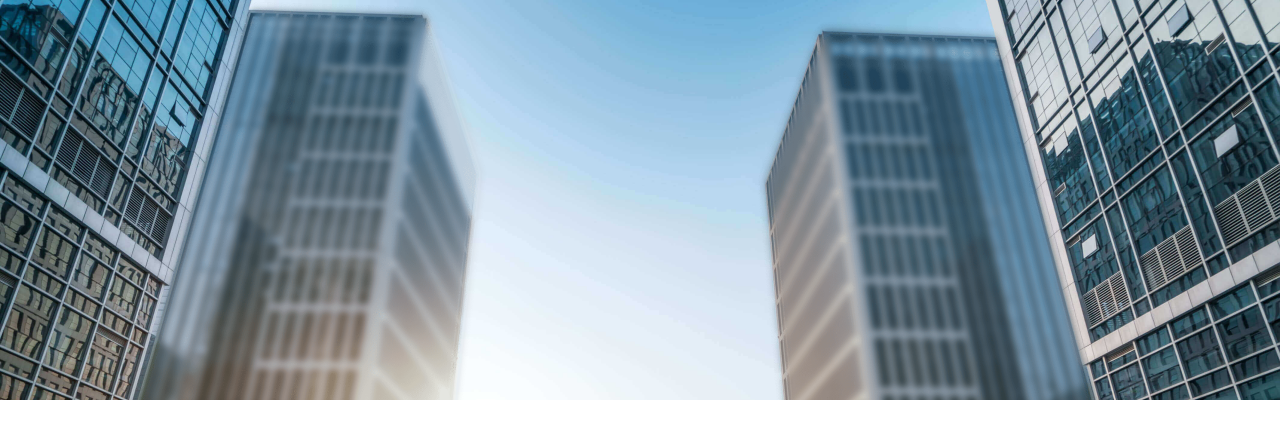
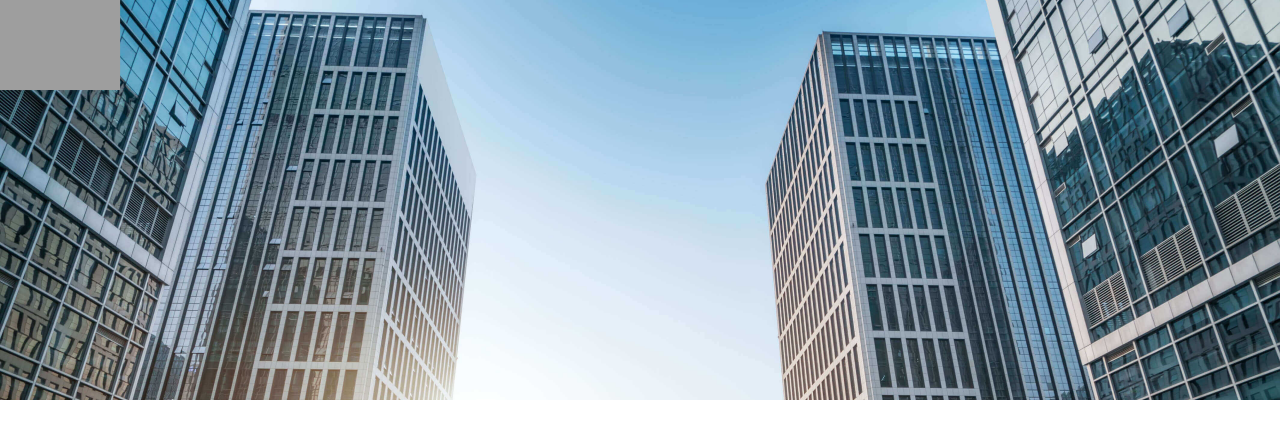
Before and after one commit to toanlehcm/learning_fabricjs, a website: page index.html in a window 1280 px wide. Drawn offline with Linux system fonts and the light colour scheme.

```diff
--- a/index.html
+++ b/index.html
@@ -7,6 +7,7 @@
   <link rel="stylesheet" href="css/main.css" type="text/css">
 
   <script src="src/package/jquery-3.4.1.min.js" type="text/javascript"></script>
+  <script src="src/package/stackblur.min.js" type="text/javascript"></script>
 </head>
 
 <body>
--- a/js/main.js
+++ b/js/main.js
@@ -1,8 +1,18 @@
 var cvDistortionHardware, ctxDistortionHardware;
-var cvOffscreenHardwareLayerMain, ctxOffscreenHardwareLayerMain;
-var cvOffscreenHardwareLayer1, ctxOffscreenHardwareLayer1;
-var cvOffscreenHardwareLayer2, ctxOffscreenHardwareLayer2;
-var cvOffscreenHardwareLayer3, ctxOffscreenHardwareLayer3;
+
+var cvOffscreenHardwareLayers = {
+  main: null,
+  one: null,
+  two: null,
+  three: null
+};
+
+var ctxOffscreenHardwareLayers = {
+  main: null,
+  one: null,
+  two: null,
+  three: null
+};
 
 var scaleImage = { width: 0, height: 0 }, scale;
 
@@ -10,15 +20,16 @@
 bgImage.src = CONST.BG_OUTDOOR;
 
 // Background layer.
-var imgBgLayer = {
-  layer1: new Image(),
-  layer2: new Image(),
-  layer3: new Image(),
+var imgBgLayers = {
+  main: new Image(),
+  one: new Image(),
+  two: new Image(),
+  three: new Image(),
 };
 
-imgBgLayer.layer1.src = CONST.BG_LAYER.layer1;
-imgBgLayer.layer2.src = CONST.BG_LAYER.layer2;
-imgBgLayer.layer3.src = CONST.BG_LAYER.layer3;
+for (let [key, value] of Object.entries(imgBgLayers)) {
+  imgBgLayers[key].src = CONST.BG_LAYER[key];
+}
 
 function initCanvas() {
   cvDistortionHardware.style.width = CONST.CANVAS_STYLE_WIDTH + "px";
@@ -27,33 +38,13 @@
   cvDistortionHardware.width = CONST.CANVAS_WIDTH;
   cvDistortionHardware.height = CONST.CANVAS_HEIGHT;
 
-  // Canvas offscreen main.
-  cvOffscreenHardwareLayerMain.style.width = CONST.CANVAS_STYLE_WIDTH + "px";
-  cvOffscreenHardwareLayerMain.style.height = CONST.CANVAS_STYLE_HEIGHT + "px";
+  for (let [key, value] of Object.entries(cvOffscreenHardwareLayers)) {
+    cvOffscreenHardwareLayers[key].style.width = CONST.CANVAS_STYLE_WIDTH + "px";
+    cvOffscreenHardwareLayers[key].style.height = CONST.CANVAS_STYLE_HEIGHT + "px";
 
-  cvOffscreenHardwareLayerMain.width = CONST.CANVAS_WIDTH;
-  cvOffscreenHardwareLayerMain.height = CONST.CANVAS_HEIGHT;
-
-  // Canvas offscreen layer 1.
-  cvOffscreenHardwareLayer1.style.width = CONST.CANVAS_STYLE_WIDTH + "px";
-  cvOffscreenHardwareLayer1.style.height = CONST.CANVAS_STYLE_HEIGHT + "px";
-
-  cvOffscreenHardwareLayer1.width = CONST.CANVAS_WIDTH;
-  cvOffscreenHardwareLayer1.height = CONST.CANVAS_HEIGHT;
-
-  // Canvas offscreen layer 2.
-  cvOffscreenHardwareLayer2.style.width = CONST.CANVAS_STYLE_WIDTH + "px";
-  cvOffscreenHardwareLayer2.style.height = CONST.CANVAS_STYLE_HEIGHT + "px";
-
-  cvOffscreenHardwareLayer2.width = CONST.CANVAS_WIDTH;
-  cvOffscreenHardwareLayer2.height = CONST.CANVAS_HEIGHT;
-
-  // Canvas offscreen layer 3.
-  cvOffscreenHardwareLayer3.style.width = CONST.CANVAS_STYLE_WIDTH + "px";
-  cvOffscreenHardwareLayer3.style.height = CONST.CANVAS_STYLE_HEIGHT + "px";
-
-  cvOffscreenHardwareLayer3.width = CONST.CANVAS_WIDTH;
-  cvOffscreenHardwareLayer3.height = CONST.CANVAS_HEIGHT;
+    cvOffscreenHardwareLayers[key].width = CONST.CANVAS_WIDTH;
+    cvOffscreenHardwareLayers[key].height = CONST.CANVAS_HEIGHT;
+  }
 }
 
 function initImageObj() {
@@ -64,84 +55,63 @@
     Math.min(scaleImage.width, scaleImage.height) :
     Math.max(scaleImage.width, scaleImage.height);
 
-  ctxOffscreenHardwareLayerMain.drawImage(
-    bgImage,
-    0, 0,
-    bgImage.width * scale, bgImage.height * scale
-  );
+  for (let [key, value] of Object.entries(ctxOffscreenHardwareLayers)) {
+    ctxOffscreenHardwareLayers[key].drawImage(
+      imgBgLayers[key],
+      0, 0,
+      imgBgLayers[key].width * scale, imgBgLayers[key].height * scale
+    );
 
-  // Canvas offscreen layer 1.
-  ctxOffscreenHardwareLayer1.drawImage(
-    imgBgLayer.layer1,
-    0, 0,
-    imgBgLayer.layer1.width * scale, imgBgLayer.layer1.height * scale
-  );
-
-  // Canvas offscreen layer 2.
-  ctxOffscreenHardwareLayer2.drawImage(
-    imgBgLayer.layer2,
-    0, 0,
-    imgBgLayer.layer2.width * scale, imgBgLayer.layer2.height * scale
-  );
-
-  // Canvas offscreen layer 3.
-  ctxOffscreenHardwareLayer3.drawImage(
-    imgBgLayer.layer3,
-    0, 0,
-    imgBgLayer.layer3.width * scale, imgBgLayer.layer3.height * scale
-  );
+    // StackBlur.canvasRGB(cvOffscreenHardwareLayers.one, 0, 0, cvOffscreenHardwareLayers.one.width, cvOffscreenHardwareLayers.one.height, 6);
+  }
 }
 
 function updateDistortionInHardware() {
 
   // Layer 1.
-  ctxOffscreenHardwareLayerMain.drawImage(
-    cvOffscreenHardwareLayer1,
+  ctxOffscreenHardwareLayers.main.drawImage(
+    cvOffscreenHardwareLayers.one,
     0, 0,
-    cvOffscreenHardwareLayer1.width, cvOffscreenHardwareLayer1.height
+    cvOffscreenHardwareLayers.one.width, cvOffscreenHardwareLayers.one.height
   );
 
   // Layer 2.
-  ctxOffscreenHardwareLayerMain.drawImage(
-    cvOffscreenHardwareLayer2,
+  ctxOffscreenHardwareLayers.main.drawImage(
+    cvOffscreenHardwareLayers.two,
     0, 0,
-    cvOffscreenHardwareLayer2.width, cvOffscreenHardwareLayer2.height
+    cvOffscreenHardwareLayers.two.width, cvOffscreenHardwareLayers.two.height
   );
 
   // Layer 3.
-  ctxOffscreenHardwareLayerMain.drawImage(
-    cvOffscreenHardwareLayer3,
+  ctxOffscreenHardwareLayers.main.drawImage(
+    cvOffscreenHardwareLayers.three,
     0, 0,
-    cvOffscreenHardwareLayer3.width, cvOffscreenHardwareLayer3.height
+    cvOffscreenHardwareLayers.three.width, cvOffscreenHardwareLayers.three.height
   );
 
   // Canvas distortion hardware.
   ctxDistortionHardware.drawImage(
-    cvOffscreenHardwareLayerMain,
+    cvOffscreenHardwareLayers.main,
     0, 0,
-    cvOffscreenHardwareLayerMain.width, cvOffscreenHardwareLayerMain.height
+    cvOffscreenHardwareLayers.main.width, cvOffscreenHardwareLayers.main.height
   );
+
+  // ctxDistortionHardware.filter = 'blur(10px)';
+  // $(cvDistortionHardware).css("filter", "blur(" + 6 + "px)");
+  // cvDistortionHardware.style.webkitFilter = "blur(13px)";
 }
 
 window.onload = function init() {
   cvDistortionHardware = document.getElementById("distortion_hardware");
   ctxDistortionHardware = cvDistortionHardware.getContext("2d");
 
-  // Canvas offscreen main.
-  cvOffscreenHardwareLayerMain = document.createElement("canvas");
-  ctxOffscreenHardwareLayerMain = cvOffscreenHardwareLayerMain.getContext("2d");
+  for (let [key, value] of Object.entries(cvOffscreenHardwareLayers)) {
+    cvOffscreenHardwareLayers[key] = document.createElement("canvas");
+  }
 
-  // Canvas offscreen layer 1.
-  cvOffscreenHardwareLayer1 = document.createElement("canvas");
-  ctxOffscreenHardwareLayer1 = cvOffscreenHardwareLayer1.getContext("2d");
-
-  // Canvas offscreen layer 2.
-  cvOffscreenHardwareLayer2 = document.createElement("canvas");
-  ctxOffscreenHardwareLayer2 = cvOffscreenHardwareLayer2.getContext("2d");
-
-  // Canvas offscreen layer 3.
-  cvOffscreenHardwareLayer3 = document.createElement("canvas");
-  ctxOffscreenHardwareLayer3 = cvOffscreenHardwareLayer3.getContext("2d");
+  for (let [key, value] of Object.entries(ctxOffscreenHardwareLayers)) {
+    ctxOffscreenHardwareLayers[key] = cvOffscreenHardwareLayers[key].getContext("2d");
+  }
 
   initCanvas();
 
--- a/src/constants/constants.js
+++ b/src/constants/constants.js
@@ -49,13 +49,14 @@
   const PINCH_VALUE = -1;
 
   const BG_LAYER = {
-    // layer1: "images/layer_1.png",
-    // layer2: "images/layer_2.png",
-    // layer3: "images/layer_3.png",
+    main: "images/bg_outdoor.jpg",
+    one: "images/layer_1.png",
+    two: "images/layer_2.png",
+    three: "images/layer_3.png",
 
-    layer1: "images/layer_1_blur.png",
-    layer2: "images/layer_2_blur.png",
-    layer3: "images/layer_3_blur.png",
+    // one: "images/layer_1_blur.png",
+    // two: "images/layer_2_blur.png",
+    // three: "images/layer_3_blur.png",
   }
 
   return {
```
Also changed, not shown: src/package/stackblur.min.js (added).
